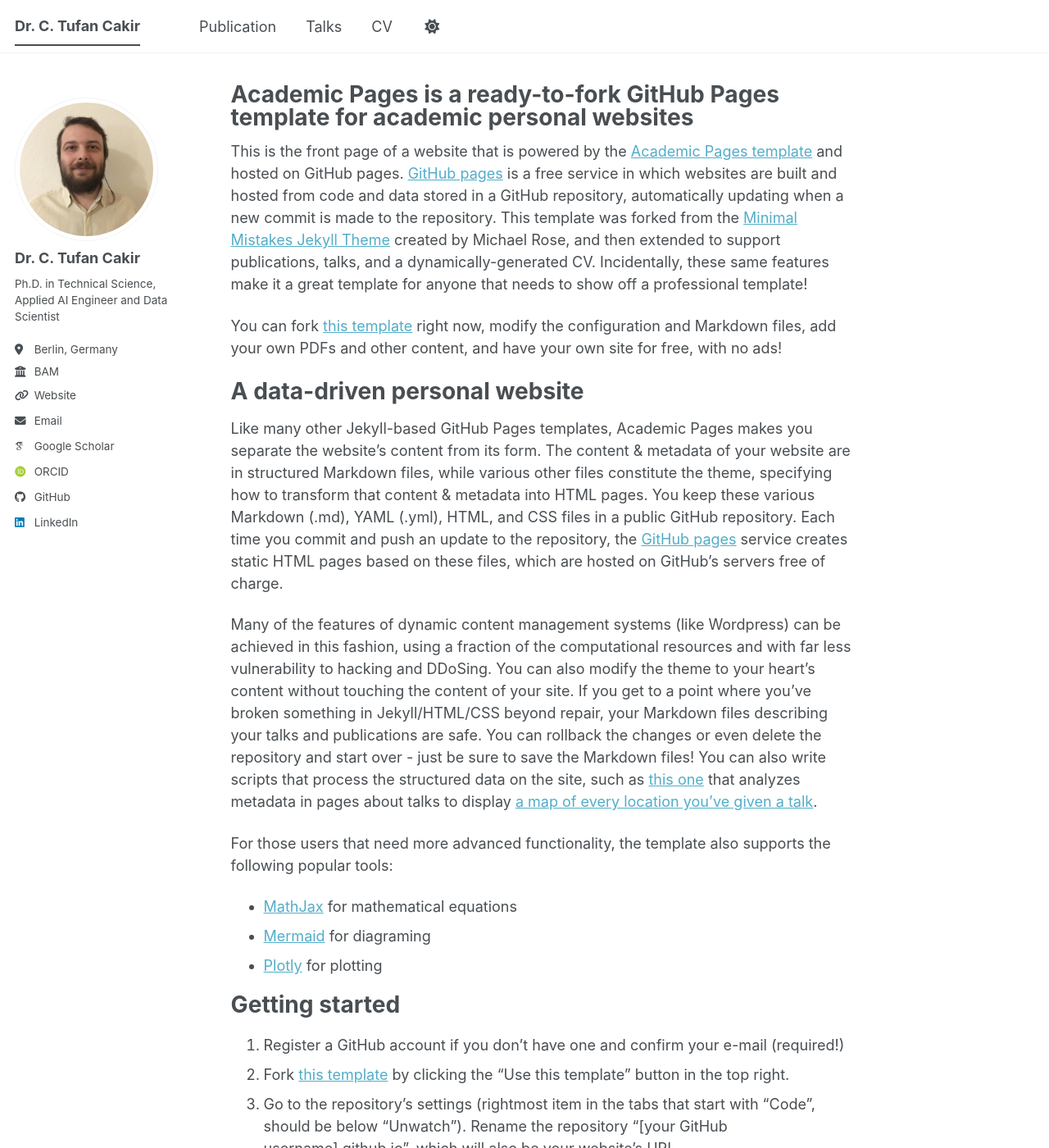
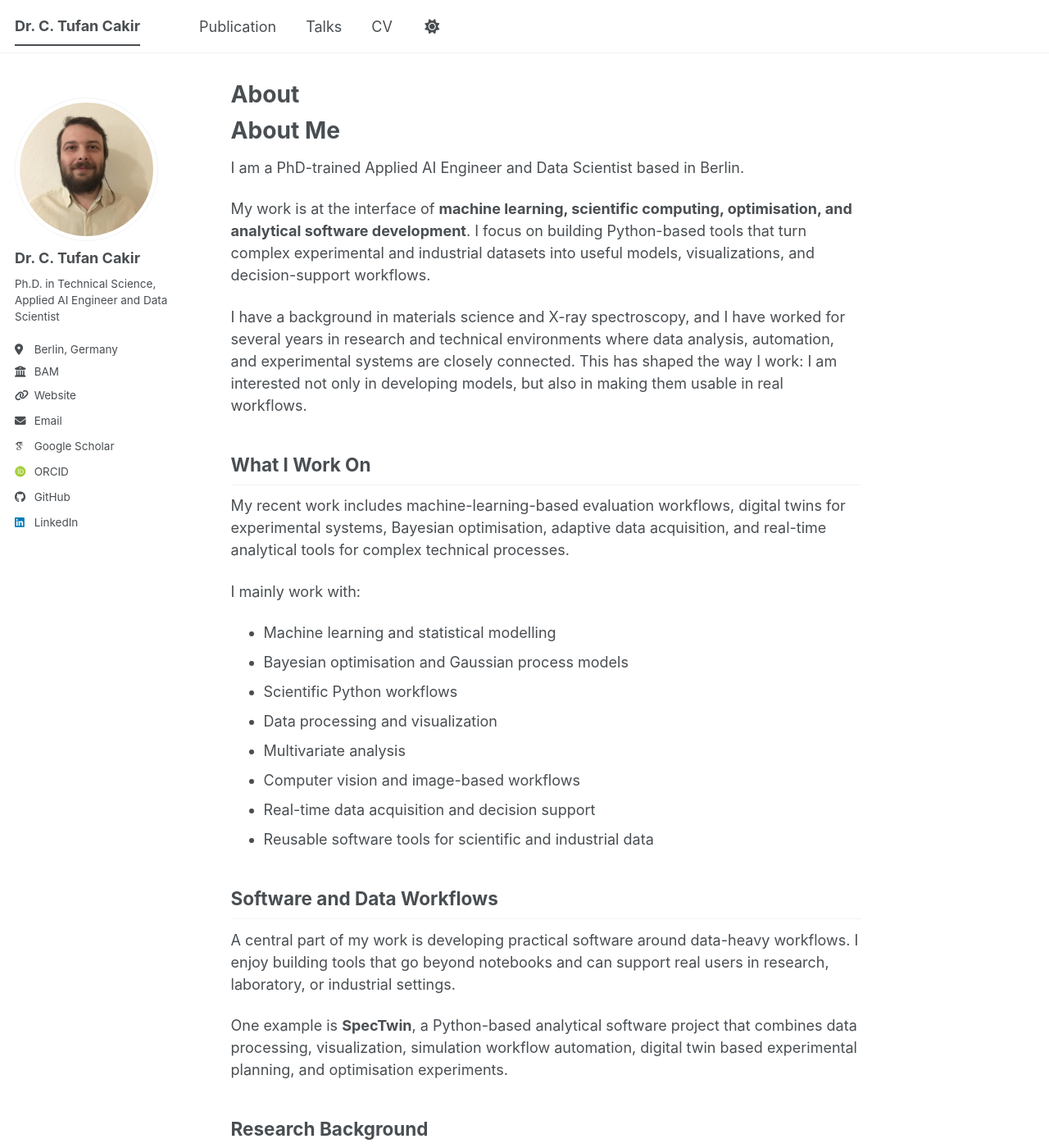
Before and after one commit to cakirtufan/cakirtufan.github.io, a Jekyll site: the page built from _pages/about.md, in a window 1280 px wide and 1400 px high. Shown: the whole window at 82% size. Built offline with Jekyll 4.4.1, drawn with Linux system fonts in a browser that asks for light colours; some web fonts are replaced; a script bundle is joined from its source files by our own code; library files that are not in the unit come from our copies; some of the changed text lies outside the part shown.

Commit message:
feat: add about page with professional bio and technical experience details

```diff
--- a/_pages/about.md
+++ b/_pages/about.md
@@ -1,56 +1,51 @@
 ---
+title: "About"
 permalink: /
-title: "Academic Pages is a ready-to-fork GitHub Pages template for academic personal websites"
 author_profile: true
-redirect_from:
-  - /about/
-  - /about.html
 ---
 
-This is the front page of a website that is powered by the [Academic Pages template](https://github.com/academicpages/academicpages.github.io) and hosted on GitHub pages. [GitHub pages](https://pages.github.com) is a free service in which websites are built and hosted from code and data stored in a GitHub repository, automatically updating when a new commit is made to the repository. This template was forked from the [Minimal Mistakes Jekyll Theme](https://mmistakes.github.io/minimal-mistakes/) created by Michael Rose, and then extended to support publications, talks, and a dynamically-generated CV. Incidentally, these same features make it a great template for anyone that needs to show off a professional template!
+# About Me
 
- You can fork [this template](https://github.com/academicpages/academicpages.github.io) right now, modify the configuration and Markdown files, add your own PDFs and other content, and have your own site for free, with no ads!
+I am a PhD-trained Applied AI Engineer and Data Scientist based in Berlin.
 
-A data-driven personal website
-======
-Like many other Jekyll-based GitHub Pages templates, Academic Pages makes you separate the website's content from its form. The content & metadata of your website are in structured Markdown files, while various other files constitute the theme, specifying how to transform that content & metadata into HTML pages. You keep these various Markdown (.md), YAML (.yml), HTML, and CSS files in a public GitHub repository. Each time you commit and push an update to the repository, the [GitHub pages](https://pages.github.com/) service creates static HTML pages based on these files, which are hosted on GitHub's servers free of charge.
+My work is at the interface of **machine learning, scientific computing, optimisation, and analytical software development**. I focus on building Python-based tools that turn complex experimental and industrial datasets into useful models, visualizations, and decision-support workflows.
 
-Many of the features of dynamic content management systems (like Wordpress) can be achieved in this fashion, using a fraction of the computational resources and with far less vulnerability to hacking and DDoSing. You can also modify the theme to your heart's content without touching the content of your site. If you get to a point where you've broken something in Jekyll/HTML/CSS beyond repair, your Markdown files describing your talks and publications are safe. You can rollback the changes or even delete the repository and start over - just be sure to save the Markdown files! You can also write scripts that process the structured data on the site, such as [this one](https://github.com/academicpages/academicpages.github.io/blob/master/talkmap.ipynb) that analyzes metadata in pages about talks to display [a map of every location you've given a talk](https://academicpages.github.io/talkmap.html).
+I have a background in materials science and X-ray spectroscopy, and I have worked for several years in research and technical environments where data analysis, automation, and experimental systems are closely connected. This has shaped the way I work: I am interested not only in developing models, but also in making them usable in real workflows.
 
-For those users that need more advanced functionality, the template also supports the following popular tools:
-- [MathJax](https://www.mathjax.org/) for mathematical equations
-- [Mermaid](https://mermaid.js.org/) for diagraming
-- [Plotly](https://plotly.com/javascript/) for plotting
+## What I Work On
 
-Getting started
-======
-1. Register a GitHub account if you don't have one and confirm your e-mail (required!)
-1. Fork [this template](https://github.com/academicpages/academicpages.github.io) by clicking the "Use this template" button in the top right.
-1. Go to the repository's settings (rightmost item in the tabs that start with "Code", should be below "Unwatch"). Rename the repository "[your GitHub username].github.io", which will also be your website's URL.
-1. Set site-wide configuration and create content & metadata (see below -- also see [this set of diffs](https://archive.is/3TPas) showing what files were changed to set up [an example site](https://getorg-testacct.github.io) for a user with the username "getorg-testacct")
-1. Upload any files (like PDFs, .zip files, etc.) to the files/ directory. They will appear at https://[your GitHub username].github.io/files/example.pdf.
-1. Check status by going to the repository settings, in the "GitHub pages" section
+My recent work includes machine-learning-based evaluation workflows, digital twins for experimental systems, Bayesian optimisation, adaptive data acquisition, and real-time analytical tools for complex technical processes.
 
-Site-wide configuration
-------
-The main configuration file for the site is in the base directory in [_config.yml](https://github.com/academicpages/academicpages.github.io/blob/master/_config.yml), which defines the content in the sidebars and other site-wide features. You will need to replace the default variables with ones about yourself and your site's github repository. The configuration file for the top menu is in [_data/navigation.yml](https://github.com/academicpages/academicpages.github.io/blob/master/_data/navigation.yml). For example, if you don't have a portfolio or blog posts, you can remove those items from that navigation.yml file to remove them from the header.
+I mainly work with:
 
-Create content & metadata
-------
-For site content, there is one Markdown file for each type of content, which are stored in directories like _publications, _talks, _posts, or _pages. For example, each talk is a Markdown file in the [_talks directory](https://github.com/academicpages/academicpages.github.io/tree/master/_talks). At the top of each Markdown file is structured data in YAML about the talk, which the theme will parse to do lots of cool stuff. The same structured data about a talk is used to generate the list of talks on the [Talks page](https://academicpages.github.io/talks), each [individual page](https://academicpages.github.io/talks/2012-03-01-talk-1) for specific talks, the talks section for the [CV page](https://academicpages.github.io/cv), and the [map of places you've given a talk](https://academicpages.github.io/talkmap.html) (if you run this [python file](https://github.com/academicpages/academicpages.github.io/blob/master/talkmap.py) or [Jupyter notebook](https://github.com/academicpages/academicpages.github.io/blob/master/talkmap.ipynb), which creates the HTML for the map based on the contents of the _talks directory).
+- Machine learning and statistical modelling
+- Bayesian optimisation and Gaussian process models
+- Scientific Python workflows
+- Data processing and visualization
+- Multivariate analysis
+- Computer vision and image-based workflows
+- Real-time data acquisition and decision support
+- Reusable software tools for scientific and industrial data
 
-**Markdown generator**
+## Software and Data Workflows
 
-The repository includes [a set of Jupyter notebooks](https://github.com/academicpages/academicpages.github.io/tree/master/markdown_generator
-) that converts a CSV containing structured data about talks or presentations into individual Markdown files that will be properly formatted for the Academic Pages template. The sample CSVs in that directory are the ones I used to create my own personal website at stuartgeiger.com. My usual workflow is that I keep a spreadsheet of my publications and talks, then run the code in these notebooks to generate the Markdown files, then commit and push them to the GitHub repository.
+A central part of my work is developing practical software around data-heavy workflows. I enjoy building tools that go beyond notebooks and can support real users in research, laboratory, or industrial settings.
 
-How to edit your site's GitHub repository
-------
-Many people use a git client to create files on their local computer and then push them to GitHub's servers. If you are not familiar with git, you can directly edit these configuration and Markdown files directly in the github.com interface. Navigate to a file (like [this one](https://github.com/academicpages/academicpages.github.io/blob/master/_talks/2012-03-01-talk-1.md) and click the pencil icon in the top right of the content preview (to the right of the "Raw | Blame | History" buttons). You can delete a file by clicking the trashcan icon to the right of the pencil icon. You can also create new files or upload files by navigating to a directory and clicking the "Create new file" or "Upload files" buttons.
+One example is **SpecTwin**, a Python-based analytical software project that combines data processing, visualization, simulation workflow automation, digital twin based experimental planning, and optimisation experiments.
 
-Example: editing a Markdown file for a talk
-![Editing a Markdown file for a talk](/images/editing-talk.png)
+## Research Background
 
-For more info
-------
-More info about configuring Academic Pages can be found in [the guide](https://academicpages.github.io/markdown/), the [growing wiki](https://github.com/academicpages/academicpages.github.io/wiki), and you can always [ask a question on GitHub](https://github.com/academicpages/academicpages.github.io/discussions). The [guides for the Minimal Mistakes theme](https://mmistakes.github.io/minimal-mistakes/docs/configuration/) (which this theme was forked from) might also be helpful.
+My academic background is in materials science and depth-resolved X-ray spectroscopy. During my doctoral work, I focused on the optimisation of grazing-emission X-ray absorption spectroscopy for complex alloys.
+
+This research background helps me connect physical understanding with data-driven methods, especially in applications where measurement time, uncertainty, experimental constraints, and interpretability matter.
+
+## Technical Interests
+
+I am especially interested in applied AI systems that are connected to real-world technical workflows. This includes machine learning for scientific data, adaptive experimental design, decision-support systems, workflow automation, and analytical software that can make complex data more usable.
+
+## Links
+
+- [Google Scholar](https://scholar.google.com/citations?user=Fw-rZvQAAAAJ&hl=en)
+- [ORCID](https://orcid.org/0000-0002-5033-9577)
+- [GitHub](https://github.com/cakirtufan)
+- [LinkedIn](https://www.linkedin.com/in/cafer-tufan-%C3%A7ak%C4%B1r-26b2b731/)
```
